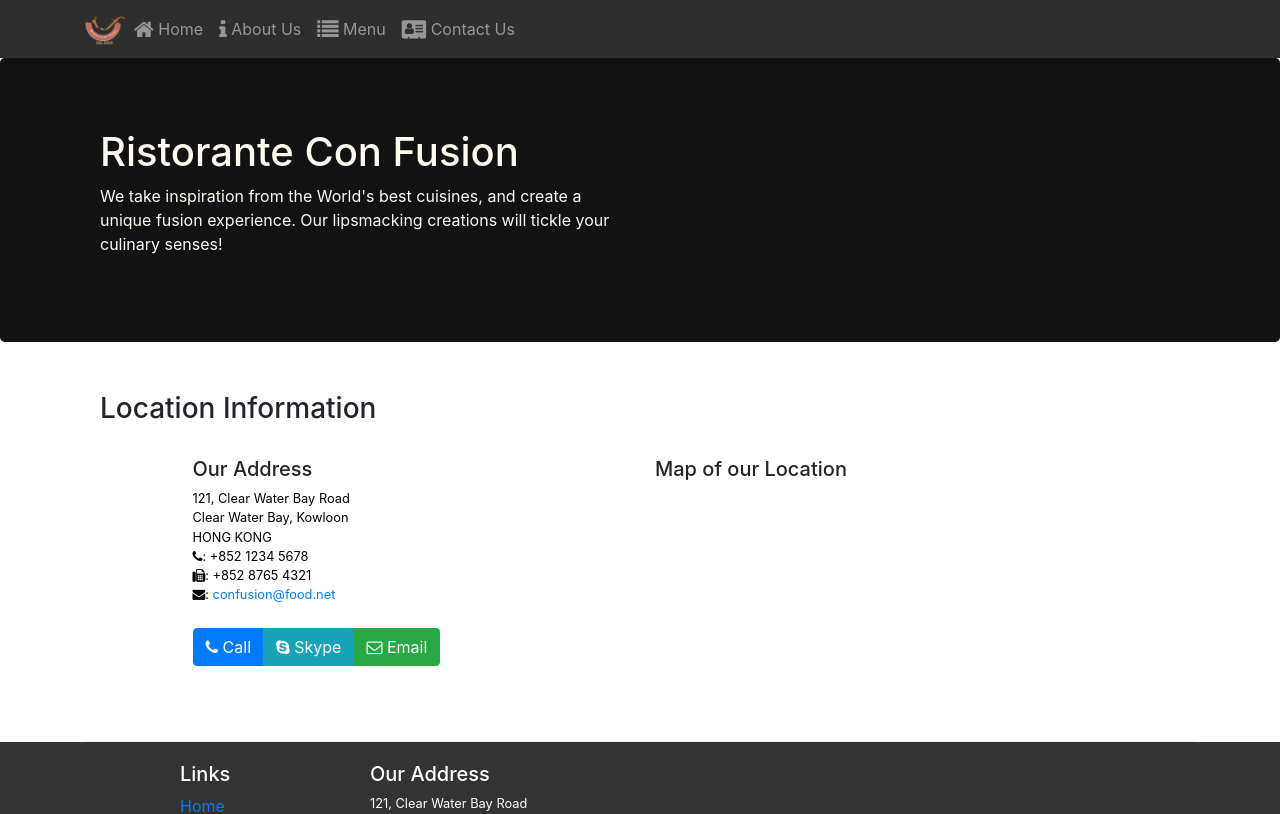
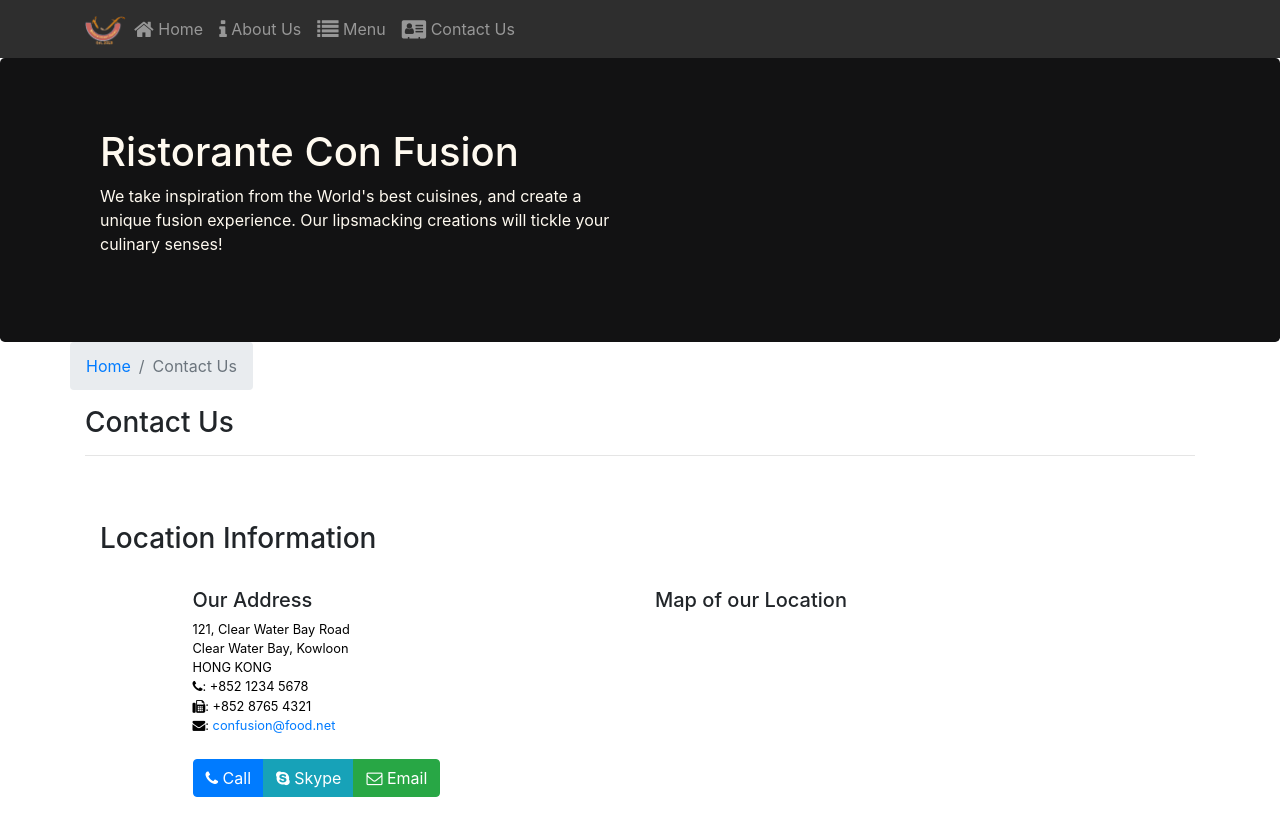
Before and after one commit to kunalx86/confusion-react-coursera, a React (Create React App) app: page /contact in a window 1280 px wide. Shown: the top 814 px of the page. Built offline with nearby package versions, Linux system fonts and the light colour scheme.

Commit message:
Added breadcrumb in contact component. I forgot :P

```diff
--- a/src/components/Contact.js
+++ b/src/components/Contact.js
@@ -1,9 +1,20 @@
 import React from 'react';
+import { Breadcrumb, BreadcrumbItem } from 'reactstrap';
 import { Link } from 'react-router-dom';
 
 const Contact = props => {
   return (
     <div className="container">
+      <div className="row">
+        <Breadcrumb>
+          <BreadcrumbItem><Link to="/home">Home</Link></BreadcrumbItem>
+          <BreadcrumbItem active>Contact Us</BreadcrumbItem>
+        </Breadcrumb>
+        <div className="col-12">
+          <h3>Contact Us</h3>
+          <hr />
+        </div>
+      </div>
       <div className="row row-content">
         <div className="col-12">
           <h3>Location Information</h3>
```
